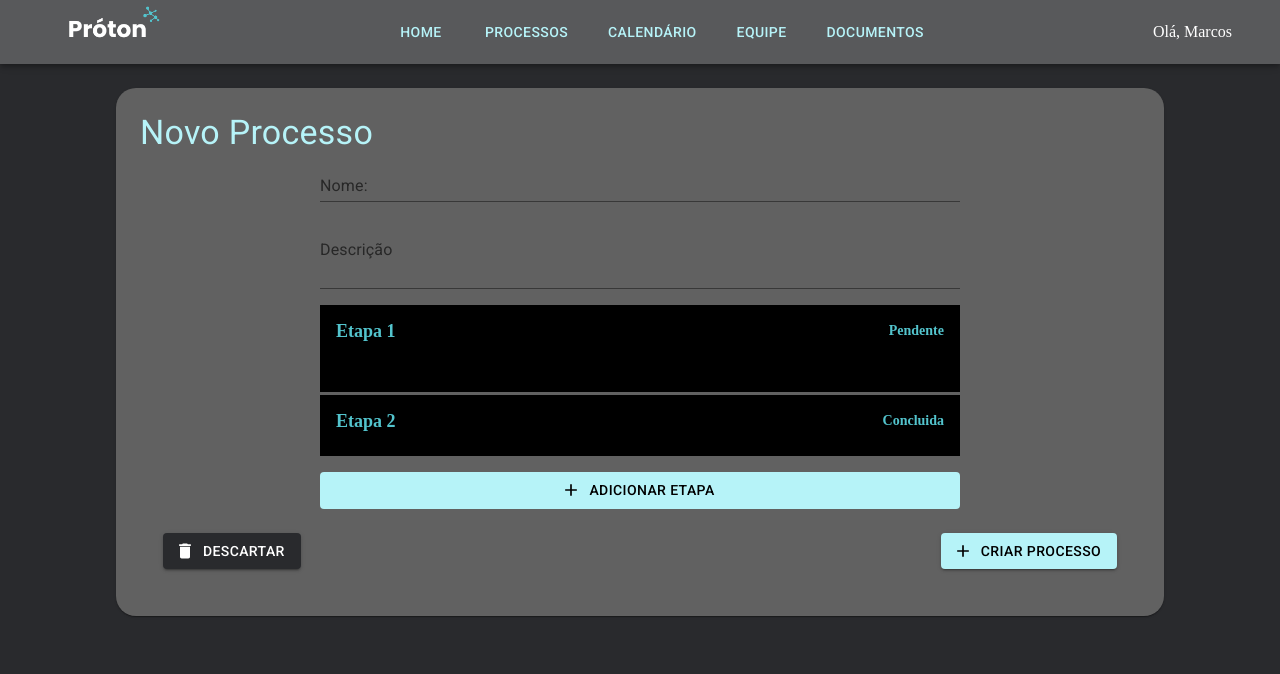
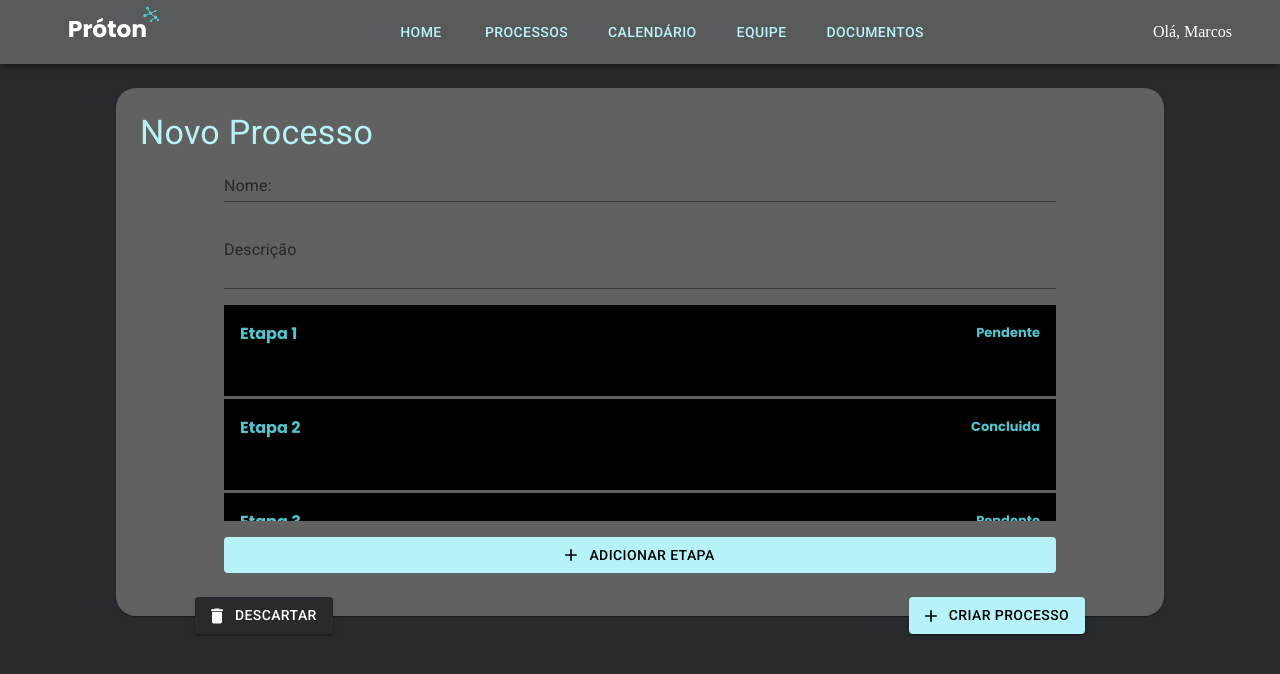
Before and after one commit to m-u-l-a-s/PROTON, a React (Create React App) app in the folder api_proton/: page /novoProjeto in a window 1280 px wide. Shown: the top 674 px of the page. Built offline with nearby package versions, Linux system fonts and the light colour scheme.

Commit message:
mudando algumas fontes

```diff
--- a/api_proton/src/pages/myProjects/CardProcesso.tsx
+++ b/api_proton/src/pages/myProjects/CardProcesso.tsx
@@ -8,9 +8,9 @@ export const CardProcesso = (prop: any) => {
 
             <div className="cardProcesso">
                 <div className="card">
-                    <h1>{prop.name}</h1>
+                    <h2>{prop.name}</h2>
                     <p>{prop.anexo}</p>
-                    <h2>{prop.resp}</h2>
+                    <h3>{prop.resp}</h3>
                 </div>
             </div>
 
--- a/api_proton/src/pages/myProjects/CardProcessos.css
+++ b/api_proton/src/pages/myProjects/CardProcessos.css
@@ -18,14 +18,17 @@
 
 }
 
-h1 {
+h2 {
+    font-family: "Poppins";
     color: #53c4cd;
 }
 
 p {
+    font-family: "Poppins";
     color: #58595b;
 }
 
-h2 {
+h3 {
+    font-family: "Poppins";
     color: #292a2d;
 }
--- a/api_proton/src/pages/myProjects/MyProjets.tsx
+++ b/api_proton/src/pages/myProjects/MyProjets.tsx
@@ -34,7 +34,7 @@ export const MyProjects = () => {
                     borderRadius: 5,
                     width: "1000px",
                     height: "480px",
-                    gap: 3,
+                    gap: 2,
                     display: "flex",
                     flexDirection: "column",
                     flexWrap: "wrap",
@@ -56,8 +56,11 @@ export const MyProjects = () => {
 
                             </Grid>
 
+
+
+
+
                                 <Grid item>
-
 
                                         <Button
                                             component={Link}
@@ -70,6 +73,9 @@ export const MyProjects = () => {
                                         </Button>
 
                                 </Grid>
+
+
+
                         </Box>
 
 
@@ -77,7 +83,7 @@ export const MyProjects = () => {
 
 
 
-                        <Box sx={{ height: "40vh", overflowY: 'auto', display:"flex"}}>
+                        <Box sx={{ height: "64vh", overflowY: 'auto', display:"flex"}} >
 
 
 
--- a/api_proton/src/pages/novaEtapa/NovaEtapa.css
+++ b/api_proton/src/pages/novaEtapa/NovaEtapa.css
@@ -4,5 +4,5 @@
 
 .descricao {
   color: black !important;
-  font: 1rem normal black Roboto, Helvetica, sans-serif !important;
+  font: 1rem normal black,!important;
 }
--- a/api_proton/src/pages/novaEtapa/NovaEtapa.tsx
+++ b/api_proton/src/pages/novaEtapa/NovaEtapa.tsx
@@ -73,7 +73,7 @@ export const NovaEtapa = () => {
         <Box display="flex" alignItems="center" maxHeight="110vh" flexDirection="column">
           <Box display="flex" flexDirection="column" sx={{ gap: 1 }}>
             <Grid item>
-              <TextField id="nova-etapa" label="Título:*" variant="standard" sx={{ width: "50vw" }}
+              <TextField id="nova-etapa" label="Título:*" variant="standard" sx={{ width: "69vw" }}
               value={Título}
               onChange={(e: { target: { value: SetStateAction<string> } }) => setTítulo(e.target.value)}
               />
@@ -81,13 +81,13 @@ export const NovaEtapa = () => {
             </Grid>
 
             <div style={{ display: "flex", flexDirection: "column" }}>
-              <div style={{ display: "flex", flexDirection: "row", marginBottom: "20px" }}>
+              <div style={{ display: "flex", flexDirection: "row", marginBottom: "20px", gap: 18 }}>
                 <Grid>
                 <TextField
                   id="standard-multiline-static-criador"
                   label="Criador:"
                   variant="standard"
-                  sx={{ width: "20vw", borderBottom: "none", marginRight: "16px" }}
+                  sx={{ width: "21.3vw", borderBottom: "none", marginRight: "16px" }}
                   value={Criador}
                   onChange={(e: { target: { value: SetStateAction<string> } }) => setCriador(e.target.value)}
                 />
@@ -98,7 +98,7 @@ export const NovaEtapa = () => {
                   id="standard-multiline-static-responsavel"
                   label="Responsável:*"
                   variant="standard"
-                  sx={{ width: "20vw", borderBottom: "none", marginRight: "16px" }}
+                  sx={{ width: "21.3vw", borderBottom: "none", marginRight: "16px" }}
                   value={Responsável}
                   onChange={(e: { target: { value: SetStateAction<string> } }) => setResponsável(e.target.value)}
                 />
@@ -109,7 +109,7 @@ export const NovaEtapa = () => {
                   id="standard-multiline-static-responsavel"
                   label="Envolvidos:"
                   variant="standard"
-                  sx={{ width: "20vw", borderBottom: "10px" }}
+                  sx={{ width: "21.3vw", borderBottom: "10px" }}
                 value={Envolvidos}
                 onChange={(e: { target: { value: SetStateAction<string> } }) => setEnvolvidos(e.target.value)}
                 />
@@ -122,7 +122,7 @@ export const NovaEtapa = () => {
               </div>
 
               <div style={{ display: "flex", alignItems: "center", marginBottom: "5px" }}>
-                <span style={{ marginRight: "10px", fontFamily: "Helvetica" }}>Prazo de conclusão:*</span>
+                <span style={{ marginRight: "10px", fontFamily: "Roboto" }}>Prazo de conclusão:*</span>
                 {/* value={Prazo}
                   onChange={(e: { target: { value: SetStateAction<string> } }) => setPrazo(e.target.value)} */}
                 <LocalizationProvider dateAdapter={AdapterDayjs}>
@@ -133,7 +133,7 @@ export const NovaEtapa = () => {
 
 
               <div className="descricao">
-                <p style={{ color: "black" }}>Descrição:</p>
+                <p style={{ color: "black", fontFamily:"Roboto" }}>Descrição:</p>
 
               </div>
 
--- a/api_proton/src/pages/novoProjeto/NovoProjeto.tsx
+++ b/api_proton/src/pages/novoProjeto/NovoProjeto.tsx
@@ -49,20 +49,20 @@ export const NovoProjeto = () => {
 
 
                         <Grid item>
-                            <TextField id="nome-projeto" label="Nome:" variant="standard" sx={{ width: "50vw" }} />
+                            <TextField id="nome-projeto" label="Nome:" variant="standard" sx={{ width: "65vw" }} />
 
                         </Grid>
 
                         <Grid item>
 
                             <TextField id="standard-multiline-static" label="Descrição" multiline rows={2}
-                                variant="standard" sx={{ width: "50vw" }} />
+                                variant="standard" sx={{ width: "65vw" }} />
 
                         </Grid>
 
                         <Grid  >
 
-                              <Box sx={{ height: "18.9vh", overflowY: 'auto', gap:1}} >
+                              <Box sx={{ height: "27vh", overflowY: 'auto', gap:1}} >
 
 
 
@@ -95,7 +95,7 @@ export const NovoProjeto = () => {
                         </Grid>
 
                         <Grid item>
-                            <Button component={Link} to="/NovaEtapa" variant="contained" disableElevation startIcon={<AddIcon />} sx={{ width: "50vw" }}>Adicionar Etapa</Button>
+                            <Button component={Link} to="/NovaEtapa" variant="contained" disableElevation startIcon={<AddIcon />} sx={{ width: "65vw" }}>Adicionar Etapa</Button>
 
                         </Grid>
 
@@ -105,7 +105,7 @@ export const NovoProjeto = () => {
 
 
 
-                    <Box display="flex" flexDirection="row" alignItems="flex-end" sx={{ gap: 80, marginTop: 3 }}>
+                    <Box display="flex" flexDirection="row" alignItems="flex-end" sx={{ gap: 72, marginTop: 3 }}>
 
                         <Button variant="contained" startIcon={<DeleteIcon />} sx={{ background: "#292A2D", color: "white" }}>Descartar</Button>
                         <Button variant="contained" startIcon={<AddIcon />}>Criar Processo</Button>
--- a/api_proton/src/pages/novoProjeto/Steps.css
+++ b/api_proton/src/pages/novoProjeto/Steps.css
@@ -18,13 +18,15 @@
 }
 
  .etapa {
-    font-size: 18px;
+    font-family: "Poppins";
+    font-size: 16px;
     font-weight: bold;
     color: #53c4cd;
 }
 
 .pendente {
-    font-size: 14px;
+    font-family: "Poppins";
+    font-size: 13px;
     font-weight: bold;
     color: #53c4cd;
 }
```
Lines whose indentation alone changed are shown as unchanged.
